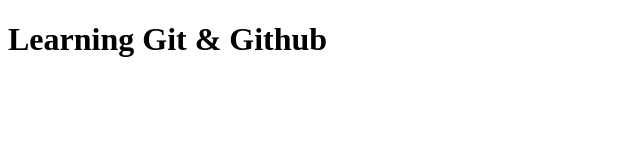
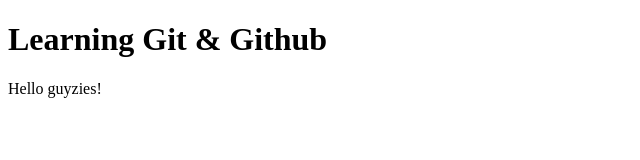
Before and after one commit to jaineeshx/Git_Github, a plain HTML site: page index.html in a window 1280 px wide. Shown: the whole page, without its empty margins (0-640 px from the left). Drawn offline with Linux system fonts and the light colour scheme.

Commit message:
Add para tag hello guyz

```diff
--- a/index.html
+++ b/index.html
@@ -8,5 +8,6 @@
 </head>
 <body>
     <h1>Learning Git & Github</h1>
+    <p>Hello guyzies!</p>
 </body>
 </html>
```
